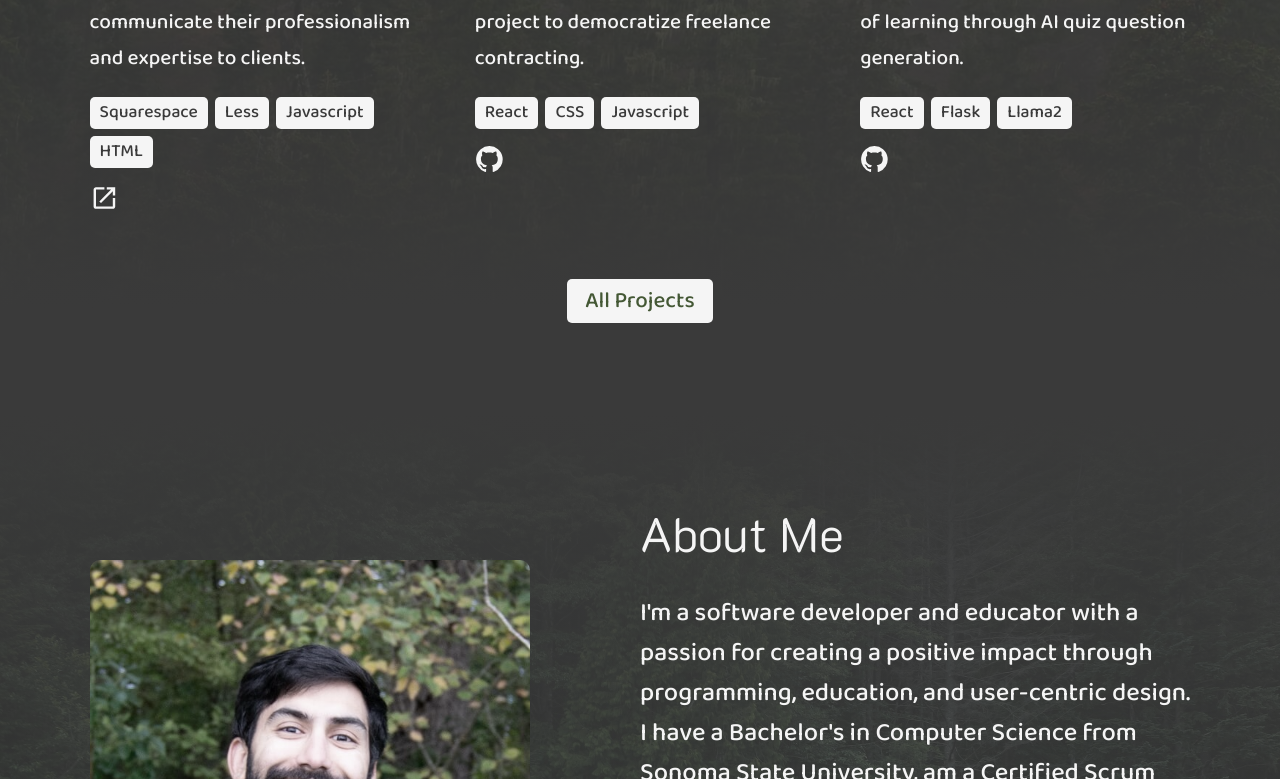
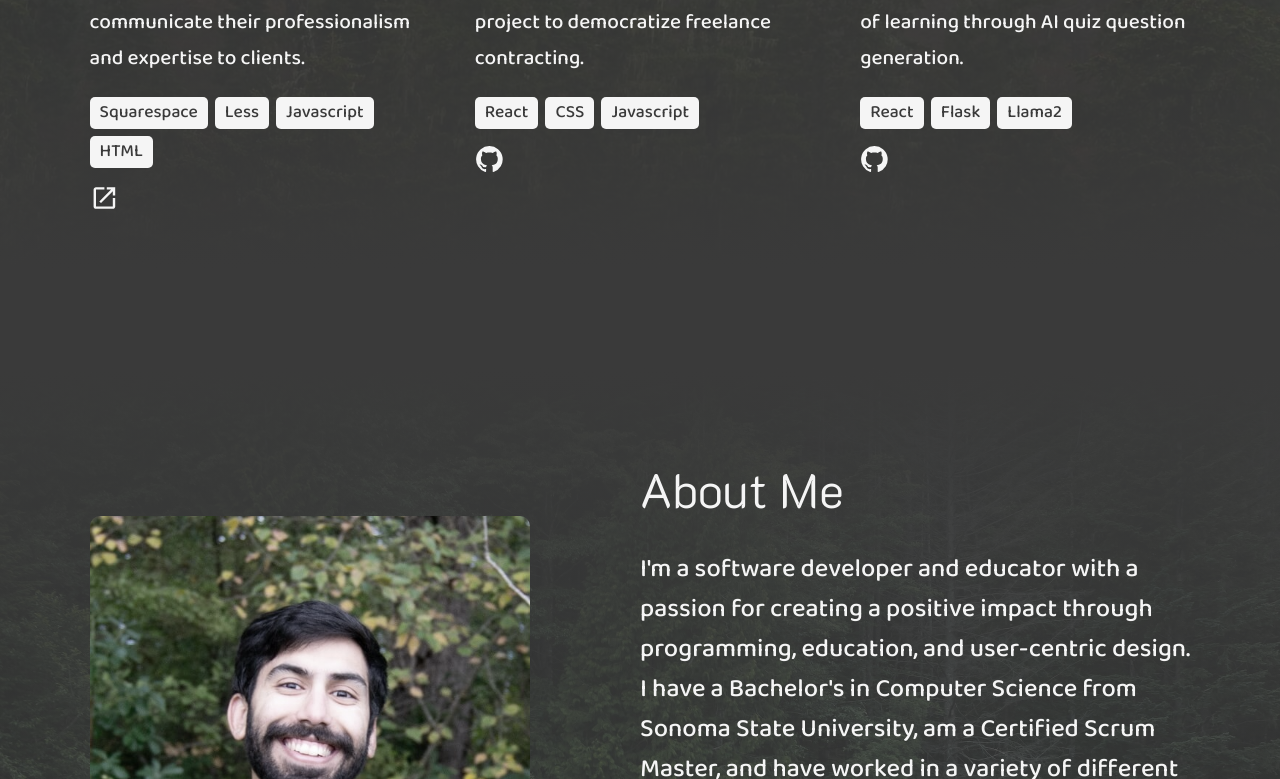
Before and after one commit to hlalljie/Portfolio, a React (Vite) app: page / in a window 1280 px wide. Shown: the part 2413-3192 px from the top of the page. Built offline with nearby package versions, Linux system fonts and the light colour scheme; no server answers.

Commit message:
Fix global dynamic sizing css

```diff
--- a/src/GlobalStyles.js
+++ b/src/GlobalStyles.js
@@ -76,20 +76,18 @@ const GlobalStyle = createGlobalStyle`
         font-weight: 100;
     }
     .desktopOnly, .desktopTabletOnly{
-        display: initial;
+        display: initial !important;
     }
     .mobileOnly, .tabletOnly, .mobileTabletOnly{
-        display: none;
+        display: none !important;
     }
     ${tablet(css`
       .desktopOnly {
-        display: none;
+        display: none !important;
       }
-      .tabletOnly {
-        display: initial;
-      }
+      .tabletOnly,
       .mobileTabletOnly {
-        display: initial;
+        display: initial !important;
       }
       .largeSection {
         min-height: 0;
@@ -97,10 +95,11 @@ const GlobalStyle = createGlobalStyle`
     `)}
     ${mobile(css`
       .mobileOnly {
-        display: initial;
+        display: initial !important;
       }
-      .desktopTabletOnly {
-        display: none;
+      .desktopTabletOnly,
+      .tabletOnly {
+        display: none !important;
       }
     `)}
 
```
